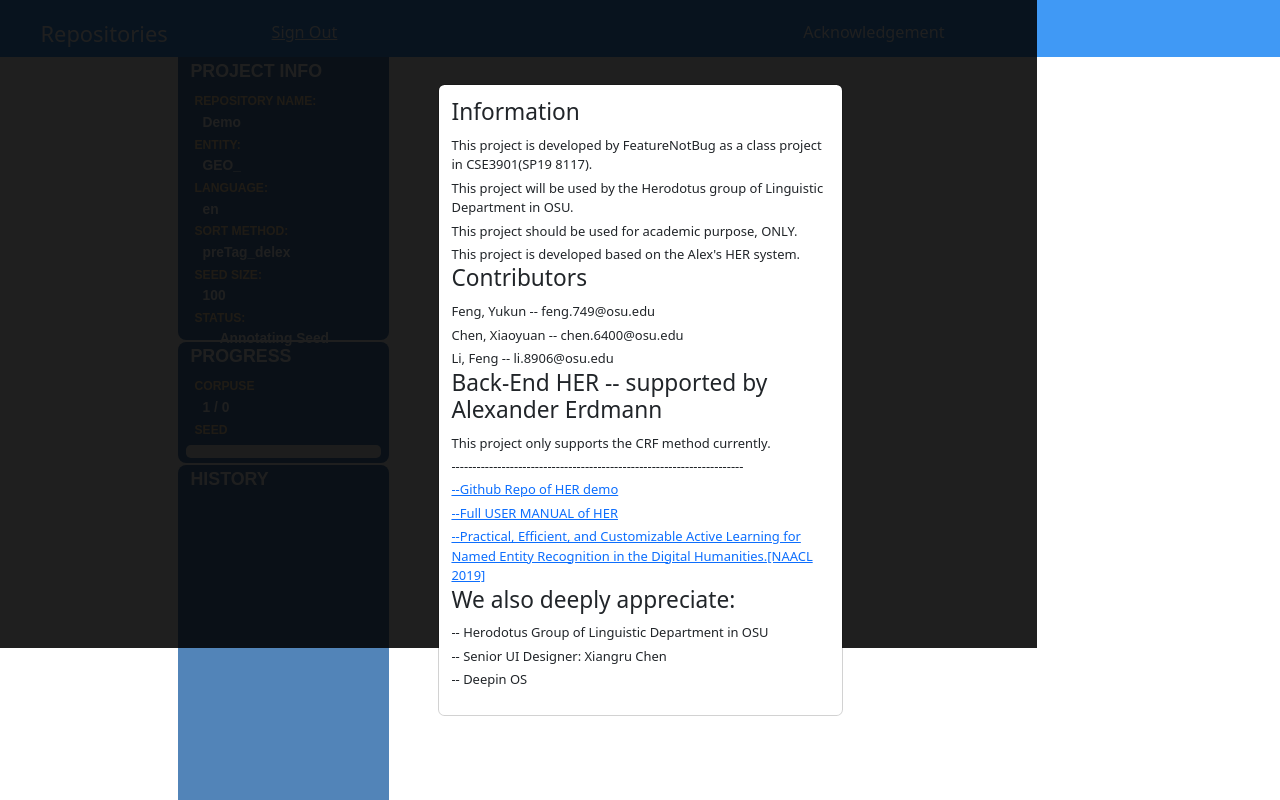
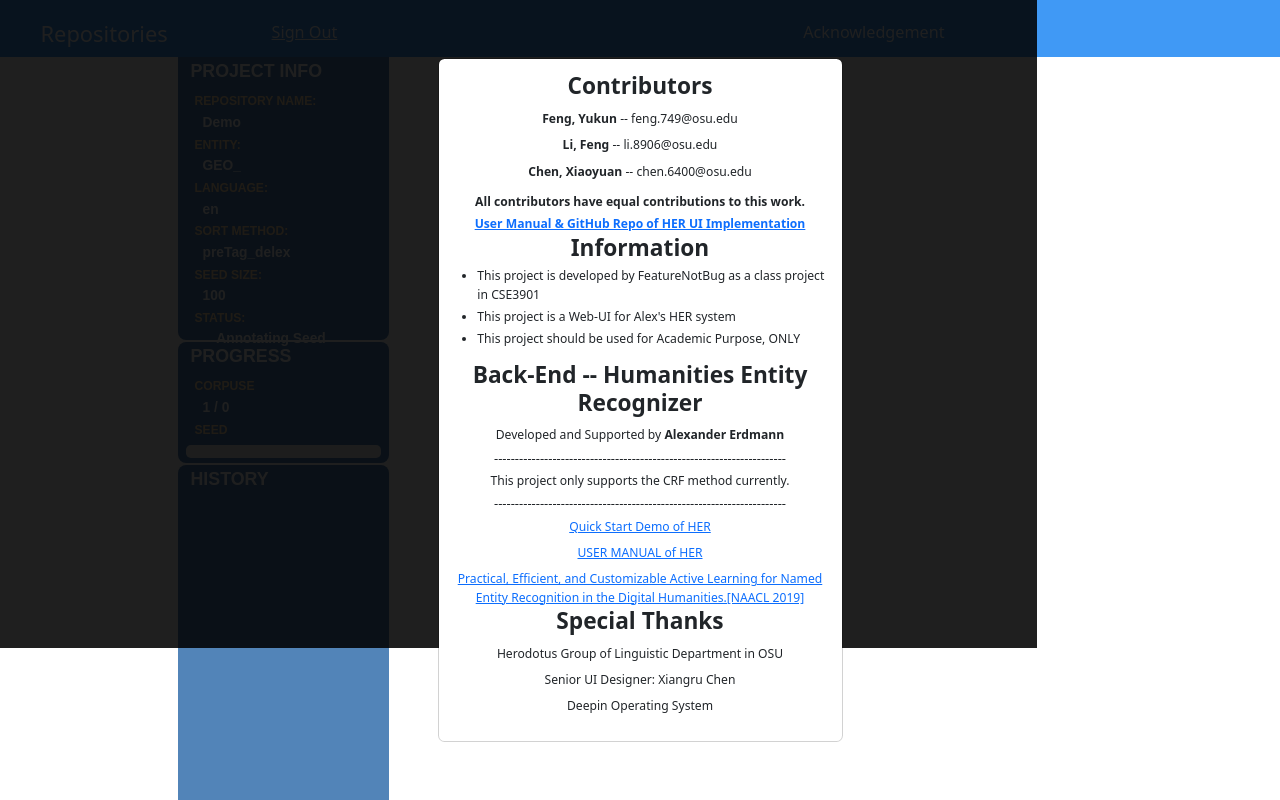
Before and after one commit to hsuBnOediH/ConsoleFree-HER, a Rails app: a page that uses app/views/repos/main.html.erb in a window 1280 px wide, after a click on "Acknowledgement". Run offline with Rails 7, Linux system fonts and the light colour scheme; data comes from the database, SQL or seed files in the repository; data that the repository does not hold is empty; style sheets or scripts are compiled from the project's sources; some libraries are stand-ins or nearby versions.

Commit message:
Fix formatting in js and acknowledgement

```diff
--- a/app/assets/javascripts/repo.js
+++ b/app/assets/javascripts/repo.js
@@ -24,11 +24,12 @@
 
 $(document).ready(function () {
 
-    if (window.location.pathname.split('/').length-1 === 2) {
+    if (window.location.pathname.split('/').length - 1 === 2) {
         welcome_alert();
         data_from_server();
         update_cache();
     }
+
 });
 
 function welcome_alert(){
@@ -45,13 +46,244 @@
 }
 
 
+
+
+function send_data() {
+
+    let jsonArrayStr="";
+    uploadTagArray.forEach(function (element){
+        jsonArrayStr += JSON.stringify(element) + " "
+    });
+
+    $.ajax({
+        url: url_path + "send_sentence.json",
+        type: "POST",
+        data: jsonArrayStr,
+        async: false,
+        success: function(msg){
+
+            if(msg.status){
+                $.ajax({
+                    url: url_path+"get_sentence", type: "GET", dataType: "json", success: function (msg) {
+                        if(msg.seed_status){
+
+                            generate_sentence(msg.sentence[0], msg.sentence[1]);
+
+                            update_cache();
+
+                        }else{
+
+                            generate_sentence(msg.sentence[0], msg.sentence[1]);
+
+                            $('#seed_finish_alert').modal({backdrop: 'static', keyboard: false});
+
+                            update_after_seed();
+                        }
+                    }
+                });
+            }
+
+        }
+    });
+}
+
+function cache_to_annotate(sentence_div) {
+
+    let jsonArrayStr="";
+    uploadTagArray.forEach(function (element){
+        jsonArrayStr += JSON.stringify(element) + " "
+    });
+
+    $.ajax({
+        url: url_path + "send_sentence.json",
+        type: "POST",
+        data: jsonArrayStr,
+        async: false,
+        success: function(msg){
+
+            if(msg.status){
+
+                $.ajax({
+                    url: url_path+'send_annotating_cache',
+                    type: 'POST',
+                    data: parseInt(sentence_div.id.substring(5)),
+                    cache: false,
+                    processData: false,
+                    contentType: false,
+                    async: false,
+                    success: function(msg){
+
+                        if(msg.status){
+
+                            $.ajax({
+                                url: url_path+"get_cache_sentence", type: "GET", dataType: "json", async: false, success: function (msg) {
+                                    let sentence = msg.sentence[0];
+                                    let entities = msg.sentence[1];
+                                    let sent_map = [];
+                                    for (let j = 0; j < sentence.length; j++) {
+                                        let index = 0;
+                                        while (sentence[j][index] !== "\t") {
+                                            index += 1;
+                                        }
+                                        let tag = sentence[j].substring(0, index);
+                                        let word = sentence[j].substring(index + 1);
+                                        sent_map.push({word: word, tag: tag});
+                                    }
+
+                                    generate_sentence(sent_map, entities);
+                                    update_cache();
+                                }
+                            });
+                        }
+                    }
+                });
+            }
+        }
+    });
+}
+
+function update_data() {
+
+    $('#update_alert').modal({backdrop: 'static', keyboard: false});
+
+
+    let jsonArrayStr="";
+    uploadTagArray.forEach(function (element){
+        jsonArrayStr += JSON.stringify(element) + " "
+    });
+
+    $.ajax({
+        url: url_path + "send_sentence.json",
+        type: "POST",
+        data: jsonArrayStr,
+        async: false,
+        success: function(msg){
+
+            if(msg.status){
+
+                $("#cache_data").empty();
+
+                $.ajax({
+                    url: url_path + 'update_to_file',
+                    type: 'POST',
+                    cache: false,
+                    processData: false,
+                    contentType: false,
+                    success: function () {
+
+                        data_from_server();
+
+                        get_status();
+
+                        $('#update_alert').modal('hide');
+                    }
+                });
+            }
+        }
+    });
+}
+
+function evaluate_and_rank(){
+
+    $('#update_alert').modal({backdrop: 'static', keyboard: false});
+
+    let jsonArrayStr="";
+    uploadTagArray.forEach(function (element){
+        jsonArrayStr += JSON.stringify(element) + " "
+    });
+
+    $.ajax({
+        url: url_path + "send_sentence.json",
+        type: "POST",
+        data: jsonArrayStr,
+        async: false,
+        success: function(msg){
+
+            if(msg.status){
+
+                $("#cache_data").empty();
+
+                $.ajax({
+                    url: url_path + 'update_to_file',
+                    type: 'POST',
+                    cache: false,
+                    processData: false,
+                    contentType: false,
+                    success: function () {
+
+                        $("#sentence_block").empty();
+                        uploadTagArray = [];
+                        availableOptionArray = [];
+                        get_status();
+
+                        $('#update_alert').modal('hide');
+
+                        $('#evaluate_alert').modal({backdrop: 'static', keyboard: false});
+
+                        $.ajax({
+                            url: url_path + 'evaluate_inference',
+                            type: 'POST',
+                            cache: false,
+                            processData: false,
+                            contentType: false,
+
+                            success: function(msg){
+                                if(msg.status) {
+                                    $("#evaluate_alert").modal('hide');
+                                    $("#after_evaluate_alert").modal('toggle');
+
+                                    generate_new_rank();
+                                }
+                            }
+                        });
+                    }
+                });
+
+            }
+        }
+    });
+}
+
+
+
+
+
+
+
+
+
+function generate_new_rank(){
+
+    $('#rank_alert').modal({backdrop: 'static', keyboard: false});
+
+    $.ajax({
+        url: url_path + 'generate_new_rank',
+        type: 'POST',
+        cache: false,
+        processData: false,
+        contentType: false,
+        success: function(msg){
+            if(msg.status) {
+                $("#rank_alert").modal('hide');
+                $("#after_rank_alert").modal('toggle');
+
+            }
+        }
+    });
+
+}
+
 function data_from_server(){
 
     $.ajax({
         url: url_path+"get_sentence", type: "GET", dataType: "json", success: function (msg) {
+
             if(msg.seed_status){
+
                 generate_sentence(msg.sentence[0], msg.sentence[1]);
+
             }else{
+
                 generate_sentence(msg.sentence[0], msg.sentence[1]);
 
                 $('#seed_finish_alert').modal({backdrop: 'static', keyboard: false});
@@ -61,6 +293,53 @@
         }
     });
 }
+
+function update_after_seed(){
+
+    $.ajax({
+        url: url_path + 'train_and_rank_seed',
+        type: 'POST',
+        cache: false,
+        processData: false,
+        contentType: false,
+        success: function(msg){
+            if(msg.status) {
+                update_cache();
+                get_status();
+                $("#seed_finish_alert").modal('hide');
+                $("#after_seed_finish_alert").modal('toggle');
+            }
+        }
+    });
+}
+
+
+function update_cache(){
+
+    $.ajax({
+        url: url_path+"get_cache_data", type: "GET", dataType: "json", success: function (msg) {
+            generate_cache_sentence(msg.sentence)
+        }
+    });
+}
+
+function get_status(){
+
+    $.ajax({
+        url: url_path + "get_status", type: "GET", dataType: "json", success: function (msg) {
+            if (msg.status[2] === "true"){
+                $('#current_status').text("  Annotating Seed");
+            }else{
+                $('#current_status').text("  Annotating Corpus");
+            }
+            $('#corpus_progress').text(msg.status[5]+" / "+msg.status[6]);
+            $('#progress_bar_finished').css('width', (100*parseFloat(msg.status[3])/parseFloat(msg.status[4])).toString()+"%");
+        }
+    });
+}
+
+
+
 
 function generate_sentence(sentence, entities){
 
@@ -83,67 +362,6 @@
         $("#dropdown_" + i).append(dropdownBlock);
     }
 }
-
-
-function send_data() {
-
-    let jsonArrayStr="";
-    uploadTagArray.forEach(function (element){
-        jsonArrayStr += JSON.stringify(element) + " "
-    });
-
-    $.ajax({
-        url: url_path + "send_sentence.json",
-        type: "POST",
-        data: jsonArrayStr,
-        async: false,
-        success: function(){
-            $.ajax({
-                url: url_path+"get_sentence", type: "GET", dataType: "json", success: function (msg) {
-                    if(msg.seed_status){
-                        if (msg.sentence[0].length === 0){
-                            alert("This is an empty line.");
-                        }
-                        generate_sentence(msg.sentence[0], msg.sentence[1]);
-                        update_cache();
-                    }else{
-                        generate_sentence(msg.sentence[0], msg.sentence[1]);
-                        $('#seed_finish_alert').modal({backdrop: 'static', keyboard: false});
-
-                        update_after_seed();
-                    }
-                }
-            });
-        }
-    });
-}
-
-
-function data_to_server(){
-
-    let jsonArrayStr="";
-    uploadTagArray.forEach(function (element){
-        jsonArrayStr += JSON.stringify(element) + " "
-    });
-
-    $.ajax({
-        url: url_path + "send_sentence.json",
-        type: "POST",
-        data: jsonArrayStr,
-        async: false
-    });
-}
-
-
-function update_cache(){
-
-    $.ajax({
-        url: url_path+"get_cache_data", type: "GET", dataType: "json", success: function (msg) {
-            generate_cache_sentence(msg.sentence)
-        }
-    });
-}
-
 
 function generate_cache_sentence(sentence){
 
@@ -168,90 +386,6 @@
     }
 }
 
-
-function tag_click(tagButton) {
-    let id = tagButton.className.substring(40);
-    uploadTagArray[parseInt(id)].tag = tagButton.innerHTML;
-    $("#word" + id).css("background-color", getTagColor(tagButton.innerHTML, availableOptionArray));
-}
-
-
-function cache_to_annotate(sentence_div) {
-
-    data_to_server();
-
-    $.ajax({
-        url: url_path+'send_annotating_cache',
-        type: 'POST',
-        data: parseInt(sentence_div.id.substring(5)),
-        cache: false,
-        processData: false,
-        contentType: false,
-        async: false,
-        success: function(){
-            $.ajax({
-                url: url_path+"get_cache_sentence", type: "GET", dataType: "json", async: false, success: function (msg) {
-                    let sentence = msg.sentence[0];
-                    let entities = msg.sentence[1];
-                    let sent_map = [];
-                    for (let j = 0; j < sentence.length; j++) {
-                        let index = 0;
-                        while (sentence[j][index] !== "\t") {
-                            index += 1;
-                        }
-                        let tag = sentence[j].substring(0, index);
-                        let word = sentence[j].substring(index + 1);
-                        sent_map.push({word: word, tag: tag});
-                    }
-                    generate_sentence(sent_map, entities);
-                }
-            });
-        }
-    });
-
-    update_cache();
-}
-
-function update_data() {
-
-    $('#update_alert').modal({backdrop: 'static', keyboard: false});
-
-
-    data_to_server();
-
-    $("#cache_data").empty();
-
-    $.ajax({
-        url: url_path + 'update_to_file',
-        type: 'POST',
-        cache: false,
-        processData: false,
-        contentType: false,
-        success: function () {
-            data_from_server();
-            get_status();
-            $('#update_alert').modal('hide');
-
-        }
-    });
-}
-
-function get_status(){
-
-    $.ajax({
-        url: url_path + "get_status", type: "GET", dataType: "json", success: function (msg) {
-            if (msg.status[2] === "true"){
-                $('#current_status').text("  Annotating Seed");
-            }else{
-                $('#current_status').text("  Annotating Corpus");
-            }
-            $('#corpus_progress').text(msg.status[5]+" / "+msg.status[6]);
-            $('#progress_bar_finished').css('width', (100*parseFloat(msg.status[3])/parseFloat(msg.status[4])).toString()+"%");
-        }
-    });
-}
-
-
 function getDropDown(availableOptionArray, id) {
     let result = '';
     let word_length = $("#word"+ id).outerWidth();
@@ -274,88 +408,11 @@
     return result;
 }
 
-
-function update_after_seed(){
-
-    $.ajax({
-        url: url_path + 'train_and_rank_seed',
-        type: 'POST',
-        cache: false,
-        processData: false,
-        contentType: false,
-        success: function(msg){
-            if(msg.status) {
-                update_cache();
-                get_status();
-                $("#seed_finish_alert").modal('hide');
-                $("#after_seed_finish_alert").modal('toggle');
-            }
-        }
-    });
+function tag_click(tagButton) {
+    let id = tagButton.className.substring(40);
+    uploadTagArray[parseInt(id)].tag = tagButton.innerHTML;
+    $("#word" + id).css("background-color", getTagColor(tagButton.innerHTML, availableOptionArray));
 }
-
-function evaluate_inference(){
-
-    $('#update_alert').modal({backdrop: 'static', keyboard: false});
-
-    data_to_server();
-
-    $("#cache_data").empty();
-
-    $.ajax({
-        url: url_path + 'update_to_file',
-        type: 'POST',
-        cache: false,
-        processData: false,
-        contentType: false,
-        success: function () {
-            $("#sentence_block").empty();
-            uploadTagArray = [];
-            availableOptionArray = [];
-            get_status();
-            $('#update_alert').modal('hide');
-            $('#evaluate_alert').modal({backdrop: 'static', keyboard: false});
-
-            $.ajax({
-                url: url_path + 'evaluate_inference',
-                type: 'POST',
-                cache: false,
-                processData: false,
-                contentType: false,
-                success: function(msg){
-                    if(msg.status) {
-                        $("#evaluate_alert").modal('hide');
-                        $("#after_evaluate_alert").modal('toggle');
-
-                    }
-                }
-            });
-        }
-    });
-
-}
-
-function generate_new_rank(){
-
-    $('#rank_alert').modal({backdrop: 'static', keyboard: false});
-
-    $.ajax({
-        url: url_path + 'generate_new_rank',
-        type: 'POST',
-        cache: false,
-        processData: false,
-        contentType: false,
-        success: function(msg){
-            if(msg.status) {
-                $("#rank_alert").modal('hide');
-                $("#after_rank_alert").modal('toggle');
-
-            }
-        }
-    });
-
-}
-
 
 function get_result_files(){
 
--- a/app/controllers/repos_controller.rb
+++ b/app/controllers/repos_controller.rb
@@ -29,6 +29,14 @@
     id = request.body.read
 
     $cache[$name][1] = [true, id.to_i]
+
+    respond_to do |format|
+
+      msg = {:status => true}
+
+      format.json {render :json => msg}
+
+    end
 
   end
 
@@ -157,8 +165,13 @@
       $cache[$name][0] << sentence
     end
 
+    respond_to do |format|
 
-    puts "********************************************"
+      msg = {:status => true}
+
+      format.json {render :json => msg}
+
+    end
   end
 
 
--- a/app/views/layouts/application.html.erb
+++ b/app/views/layouts/application.html.erb
@@ -20,27 +20,50 @@
     <div class="modal-content">
 
       <div class="modal-body">
-        <h3>Information</h3>
-        <p>This project is developed by FeatureNotBug as a class project in CSE3901(SP19 8117).</p>
-        <p>This project will be used by the Herodotus group of Linguistic Department in OSU.</p>
-        <p>This project should be used for academic purpose, ONLY.</p>
-        <p>This project is developed based on the Alex's HER system.</p>
-        <h3>Contributors</h3>
-        <p>Feng, Yukun -- feng.749@osu.edu</p>
-        <p>Chen, Xiaoyuan -- chen.6400@osu.edu</p>
-        <p>Li, Feng -- li.8906@osu.edu</p>
-        <h3>Back-End HER -- supported by Alexander Erdmann</h3>
-        <p>This project only supports the CRF method currently.</p>
-        <p>----------------------------------------------------------------------</p>
-        <a href="https://github.com/alexerdmann/HER"><p> --Github Repo of HER demo</p></a>
-        <a href="https://github.com/alexerdmann/HER/blob/master/Scripts/Docs/Manual.md"><p> --Full USER MANUAL of HER</p></a>
+
+        <h3 align="center" style="font-weight: bold">Contributors</h3>
+        <div style="list-style-type:disc; font-size: 15px;">
+          <p align="center"><strong>Feng, Yukun</strong> -- feng.749@osu.edu</p>
+          <p></p>
+          <p align="center"><strong>Li, Feng</strong> -- li.8906@osu.edu</p>
+          <p></p>
+          <p align="center"><strong>Chen, Xiaoyuan</strong> -- chen.6400@osu.edu</p>
+        </div>
+        <p></p>
+        <p></p>
+        <p align="center" style="font-size:15px; font-weight:bold;">All contributors have equal contributions to this work.</p>
+        <a href="https://github.com/hsuBnOediH/ConsoleFree-HER">
+          <p align="center" style="font-size:15px; font-weight:bold;">User Manual & GitHub Repo of HER UI Implementation</p>
+        </a>
+
+        <h3 align="center" style="font-weight: bold">Information</h3>
+        <ul style="list-style-type:disc; font-size: 15px;">
+          <li>This project is developed by FeatureNotBug as a class project in CSE3901</li>
+          <p></p>
+          <li>This project is a Web-UI for Alex's HER system</li>
+          <p></p>
+          <li>This project should be used for Academic Purpose, ONLY</li>
+        </ul>
+
+
+        <h3 align="center" style="font-weight: bold">Back-End -- Humanities Entity Recognizer</h3>
+        <p align="center" style="font-size:15px;">Developed and Supported by <strong>Alexander Erdmann</strong></p>
+        <p align="center">----------------------------------------------------------------------</p>
+        <p align="center" style="font-size:15px;">This project only supports the CRF method currently.</p>
+        <p align="center">----------------------------------------------------------------------</p>
+        <a href="https://github.com/alexerdmann/HER"><p style="font-size:15px;" align="center">Quick Start Demo of HER</p></a>
+        <p>   </p>
+        <a href="https://github.com/alexerdmann/HER/blob/master/Scripts/Docs/Manual.md"><p align="center" style="font-size:15px;">USER MANUAL of HER</p></a>
+        <p>   </p>
         <a href="https://github.com/alexerdmann/HER/blob/master/HER_NAACL2019_preprint.pdf">
-          <p> --Practical, Efficient, and Customizable Active Learning for Named Entity Recognition in the Digital
+          <p align="center" style="font-size:15px;">Practical, Efficient, and Customizable Active Learning for Named Entity Recognition in the Digital
             Humanities.[NAACL 2019]</p></a>
-        <h3>We also deeply appreciate:</h3>
-        <p>-- Herodotus Group of Linguistic Department in OSU</p>
-        <p>-- Senior UI Designer: Xiangru Chen</p>
-        <p>-- Deepin OS</p>
+        <h3 align="center" style="font-weight: bold">Special Thanks</h3>
+        <p align="center" style="font-size:15px;">Herodotus Group of Linguistic Department in OSU</p>
+        <p>   </p>
+        <p align="center" style="font-size:15px;">Senior UI Designer: Xiangru Chen</p>
+        <p>   </p>
+        <p align="center" style="font-size:15px;">Deepin Operating System</p>
         <p>   </p>
         <p>   </p>
         <p>   </p>
--- a/app/views/repos/main.html.erb
+++ b/app/views/repos/main.html.erb
@@ -18,13 +18,10 @@
         <h4>SEED SIZE:</h4>
         <p><%= @repo.seed_size %></p>
         <h4>STATUS:</h4>
-        <p><span class="dot"></span><span id="current_status"><%=  @repo.status.split[2]?("  Annotating Seed"):("  Annotating Corpus")  %></span></p>
-
+        <p><span class="dot"></span><span id="current_status"><%=  @repo.status.split[2]?("Annotating Seed"):("Annotating Corpus")  %></span></p>
       </div>
     </div>
-
     <hr>
-
     <div id="progress">
       <h2>PROGRESS</h2>
       <h4>CORPUSE</h4>
@@ -34,10 +31,7 @@
         <div id="progress_bar_finished" class="progress-bar bg-success" role="progressbar" style="width: <%= @repo.status.split[5].to_f/@repo.status.split[6].to_f%>" aria-valuenow="70" aria-valuemin="0" aria-valuemax="100"></div>
       </div>
     </div>
-
     <hr>
-
-
     <div id="sentence_history">
       <h2>HISTORY</h2>
       <div id="cache_block">
@@ -52,21 +46,17 @@
 
     <hr>
     <div id="extra_button_space">
-
       <h2>MORE OPTIONS</h2>
       <div id="extra_button_wrapper">
-        <button onclick="evaluate_inference()" type="button" class="btn btn-light extra_button">EVAL</button>
-        <button onclick="generate_new_rank()" type="button" class="btn btn-light extra_button">RANK</button>
-        <button data-toggle="modal" data-target="#result_modal" type="button" class="btn btn-light extra_button">Result</button>
+        <button onclick="evaluate_and_rank()" type="button" class="btn btn-light extra_button" style="width: 120px">EVAL && RANK</button>
+        <button data-toggle="modal" data-target="#result_modal" type="button" class="btn btn-light extra_button" style="width: 120px">Result</button>
       </div>
     </div>
   </div>
   <div id="work_space_wrapper">
     <div id="sentence_block">
       <p><span onclick="refresh_page()">Click Here to Start</span></p>
-
     </div>
-
     <div id="button_space">
       <div id="next_sentence_button" class="bottom_button" onclick="send_data()">
         <%= image_tag("next_btn_img.png", height: '80', width: '80') %>
@@ -78,13 +68,10 @@
   </div>
 </div>
 
-
 <div class="modal fade" id="result_modal" tabindex="-1" role="dialog" aria-labelledby="exampleModalCenterTitle" aria-hidden="true">
-  <!--*****IMPORTANT*****-->
 
   <div class="modal-dialog modal-dialog-centered" role="document">
     <div class="modal-content">
-
 
       <div class="modal-body">
         <ul class="nav nav-pills mb-3" id="pills-tab" role="tablist">
@@ -207,38 +194,3 @@
     </div>
   </div>
 </div>
-
-<!--<div id="button_area" style="background: red">-->
-<!--  <button onclick="send_data()">send data to sever!</button>-->
-<!--  <button onclick="update_data()">Update data to file</button>-->
-<!--  <button onclick="update_rank()">finish seed, update and rank</button>-->
-<!--</div>-->
-<!--<div id="annotating_status">-->
-<!--  None-->
-<!--</div>-->
-<!--<div id="seed_status">-->
-<!--  None-->
-<!--</div>-->
-<!--<div id="corpus_status">-->
-<!--  None-->
-<!--</div>-->
-
-
-<!--<div id="text_window">-->
-<!--  <div id="sentence_block">-->
-<!--    <span class="word" id="word1">word1</span>-->
-<!--    <span class="word" id="word2">word2</span>-->
-<!--    <span class="word" id="word3">word3</span>-->
-<!--    <span class="word" id="word4">word4</span>-->
-<!--  </div>-->
-<!--  <div id="cache_block">-->
-<!--    <span class="word" id="word5">word5</span>-->
-<!--    <span class="word" id="word6">word6</span>-->
-<!--  </div>-->
-<!--</div>-->
-
-
-<!--<form>-->
-<!--  <input type="file" id="avatar" name="avatar">-->
-<!--  <button type="button" onclick="upload()">保存</button>-->
-<!--</form>-->
```
Also changed, not shown: README.md.
